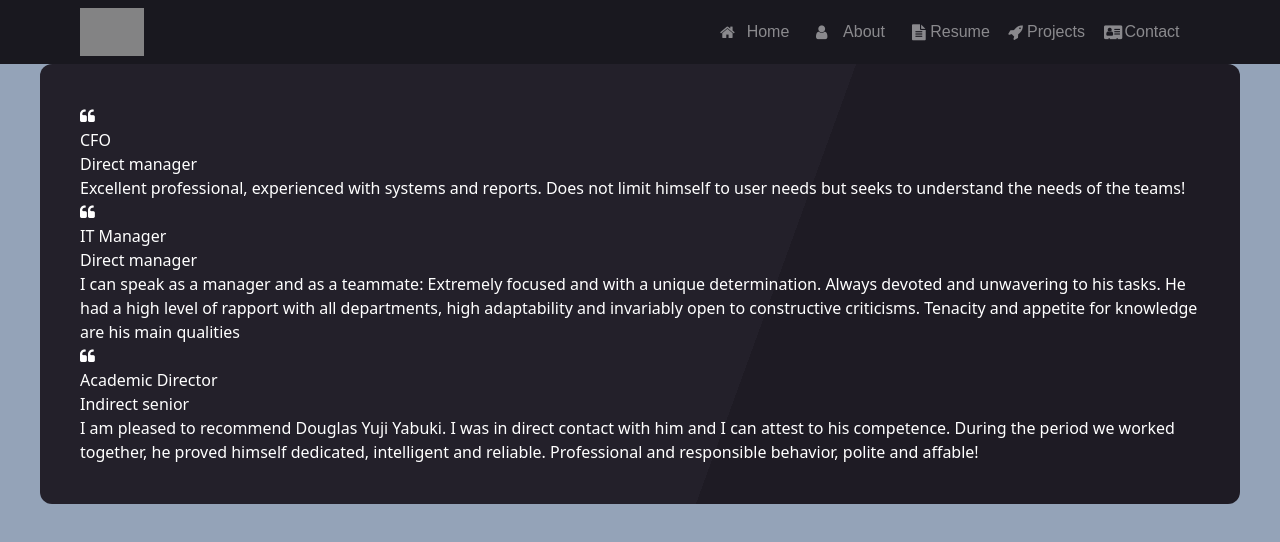
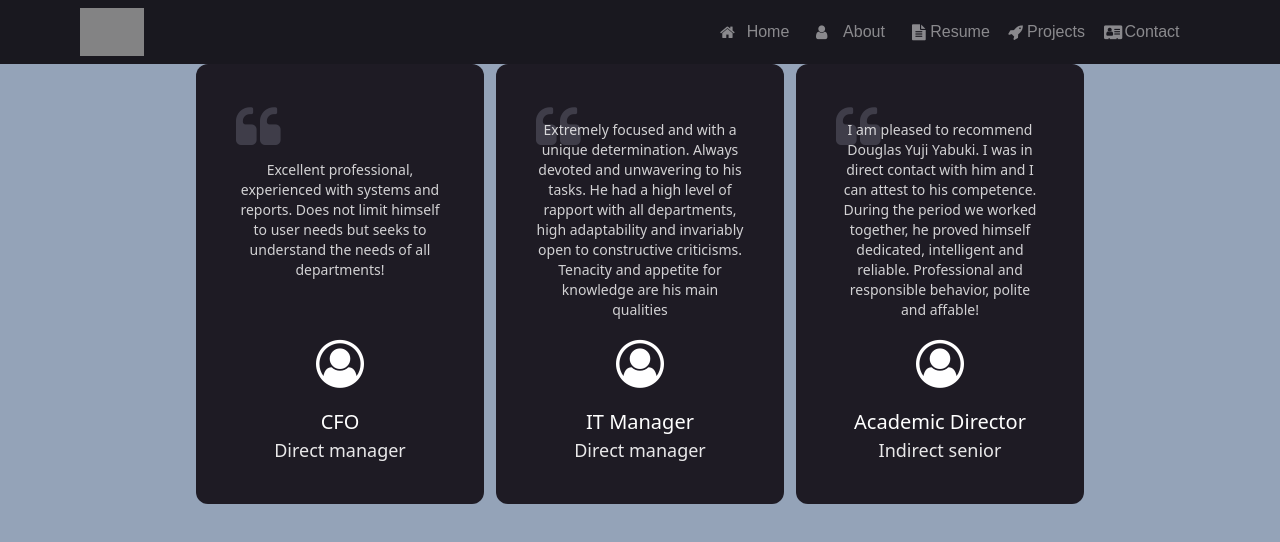
Before and after one commit to douglasyabuki/Portfolio, a React (Vite) app: page / in a window 1280 px wide. Shown: the top 542 px of the page. Built offline with nearby package versions, Linux system fonts and the light colour scheme; grey boxes are pictures that could not be loaded; a web font is replaced by a local one.

Commit message:
Commit 15: Initial layout of testimonials

```diff
--- a/src/components/main-view/about/testimonial/Testimonials.tsx
+++ b/src/components/main-view/about/testimonial/Testimonials.tsx
@@ -9,7 +9,7 @@ interface Props {
 
 export default function Testimonials({ list }: Props) {
   return (
-    <div className='h-auto w-auto custom-bg-1 p-4 sm:p-7 md:p-8 lg:p-10 rounded-xl'>
+    <div className='h-auto w-auto flex rounded-xl justify-center gap-3'>
       {list.map((item) => (
         <div className="" key={item.id}>
           <TestimonialCard
--- a/src/components/main-view/about/testimonial/testimonial-card/TestimonialCard.tsx
+++ b/src/components/main-view/about/testimonial/testimonial-card/TestimonialCard.tsx
@@ -1,5 +1,5 @@
 // Interface
-import { ITestimonial } from "../../../../../interfaces/ITestimonial";
+import { ITestimonial } from '../../../../../interfaces/ITestimonial';
 
 interface Props {
   position: string;
@@ -7,13 +7,18 @@ interface Props {
   testimonial: string;
 }
 
-export default function TestimonialCard ({position, relation, testimonial}: Props) {
+export default function TestimonialCard({ position, relation, testimonial }: Props) {
   return (
-    <div className="container relative h-min">
-      <i className="fa fa-quote-left"></i>
-      <h2>{position}</h2>
-      <h3>{relation}</h3>
-      <p>{testimonial}</p>
+    <div className="container relative h-full w-72 rounded-xl text-center bg-background-div2 p-4 sm:p-7 md:p-8 lg:p-10">
+      <div className="container h-3/5 relative flex items-center">
+        <i className="fa fa-quote-left absolute left-0 top-0 text-5xl text-purplish-gray opacity-20"></i>
+        <p className="pt-4 text-sm opacity-80">{testimonial}</p>
+      </div>
+      <div className="container items-end">
+        <i className="fa fa-user-circle-o m-5 text-5xl"></i>
+        <h2 className="text-xl">{position}</h2>
+        <h3 className="text-lg opacity-90">{relation}</h3>
+      </div>
     </div>
   );
 }
--- a/src/components/main-view/about/testimonial/testimonial-list/testimonial-list.ts
+++ b/src/components/main-view/about/testimonial/testimonial-list/testimonial-list.ts
@@ -3,7 +3,7 @@ import { ITestimonial } from "../../../../../interfaces/ITestimonial"
 
 // Exports the list of testimonials
 export const testimonialList:ITestimonial[] = [
-  { id: 0, position: 'CFO', relation: 'Direct manager', testimonial: 'Excellent professional, experienced with systems and reports. Does not limit himself to user needs but seeks to understand the needs of the teams!' },
-  { id: 1, position: 'IT Manager', relation: 'Direct manager', testimonial: 'I can speak as a manager and as a teammate: Extremely focused and with a unique determination. Always devoted and unwavering to his tasks. He had a high level of rapport with all departments, high adaptability and invariably open to constructive criticisms. Tenacity and appetite for knowledge are his main qualities' },
+  { id: 0, position: 'CFO', relation: 'Direct manager', testimonial: 'Excellent professional, experienced with systems and reports. Does not limit himself to user needs but seeks to understand the needs of all departments!' },
+  { id: 1, position: 'IT Manager', relation: 'Direct manager', testimonial: 'Extremely focused and with a unique determination. Always devoted and unwavering to his tasks. He had a high level of rapport with all departments, high adaptability and invariably open to constructive criticisms. Tenacity and appetite for knowledge are his main qualities' },
   { id: 2, position: 'Academic Director', relation: 'Indirect senior', testimonial: 'I am pleased to recommend Douglas Yuji Yabuki. I was in direct contact with him and I can attest to his competence. During the period we worked together, he proved himself dedicated, intelligent and reliable. Professional and responsible behavior, polite and affable!' },
 ]
```
